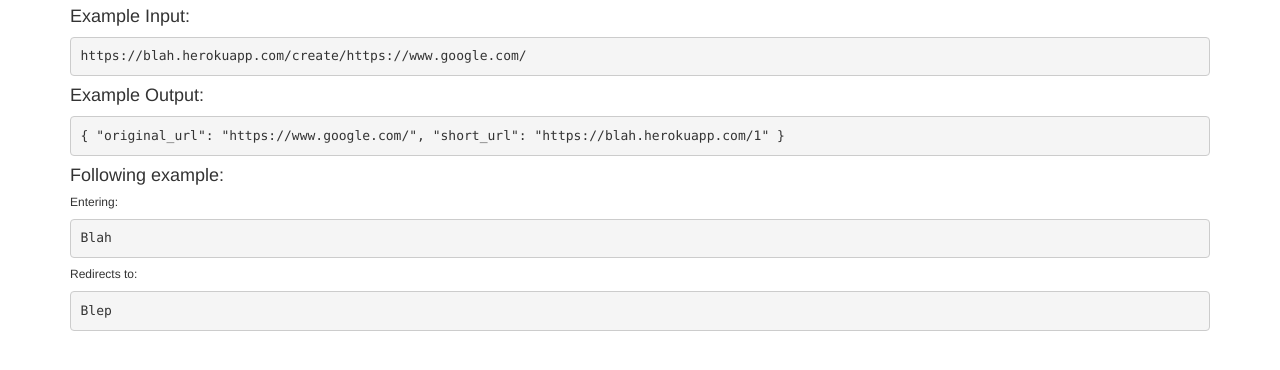
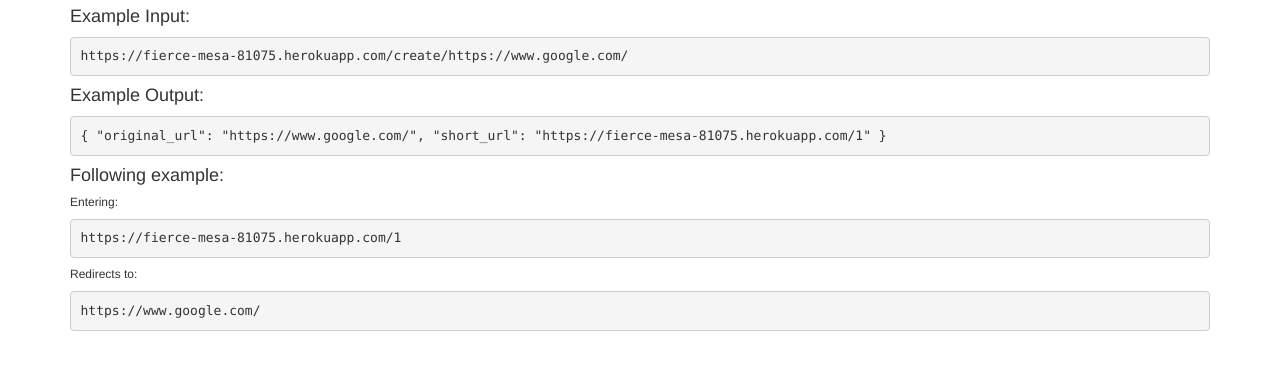
Before and after one commit to nicksaxton/url-shortener, a website: page index.html in a window 1280 px wide. Shown: the part 56-426 px from the top of the page. Drawn offline with nearby package versions, Linux system fonts and the light colour scheme.

Commit message:
Fixed URLs to work with Heroku

```diff
--- a/index.html
+++ b/index.html
@@ -8,14 +8,14 @@
         <div class="container">
             <h2>API - URL Shortener Microservice</h2>
             <h4>Example Input:</h4>
-            <pre>https://blah.herokuapp.com/create/https://www.google.com/</pre>
+            <pre>https://fierce-mesa-81075.herokuapp.com/create/https://www.google.com/</pre>
             <h4>Example Output:</h4>
-            <pre>{ "original_url": "https://www.google.com/", "short_url": "https://blah.herokuapp.com/1" }</pre>
+            <pre>{ "original_url": "https://www.google.com/", "short_url": "https://fierce-mesa-81075.herokuapp.com/1" }</pre>
             <h4>Following example:</h4>
             <h6>Entering:</h6>
-            <pre>Blah</pre>
+            <pre>https://fierce-mesa-81075.herokuapp.com/1</pre>
             <h6>Redirects to:</h6>
-            <pre>Blep</pre>
+            <pre>https://www.google.com/</pre>
         </div>
     </body>
 </html>
--- a/server.js
+++ b/server.js
@@ -53,7 +53,7 @@
                             else if (rslt.length) {
                                 var insertedDoc = {
                                     "original_url": rslt[0].original_url,
-                                    "short_url": "https://api-projects-saxtonn3.c9users.io/" + rslt[0].id
+                                    "short_url": "https://fierce-mesa-81075.herokuapp.com/" + rslt[0].id
                                 }
                                 res.send(JSON.stringify(insertedDoc))
                                 db.close()
@@ -73,7 +73,7 @@
                                         console.log("Successfully inserted")
                                         var insertedDoc = {
                                             "original_url": r.ops[0].original_url,
-                                            "short_url": "https://api-projects-saxtonn3.c9users.io/" + r.ops[0].id
+                                            "short_url": "https://fierce-mesa-81075.herokuapp.com/" + r.ops[0].id
                                         }
                                         res.send(JSON.stringify(insertedDoc))
                                     }
```
